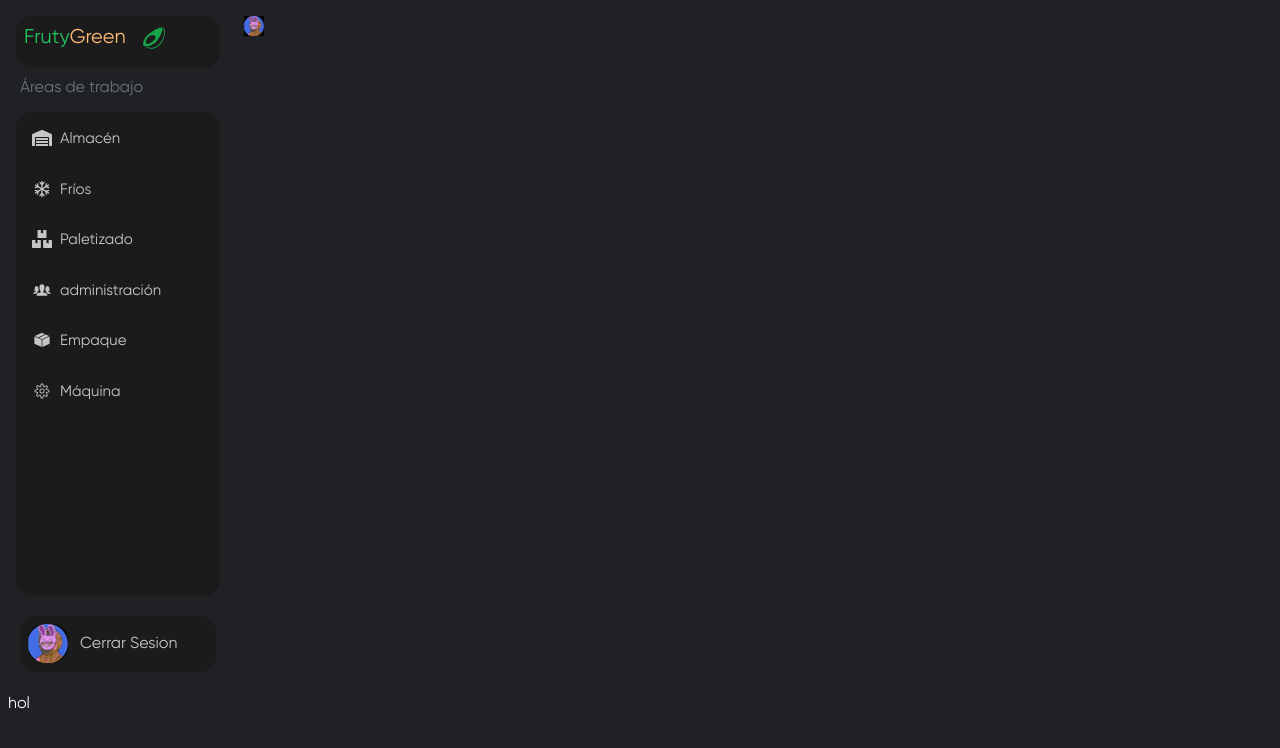
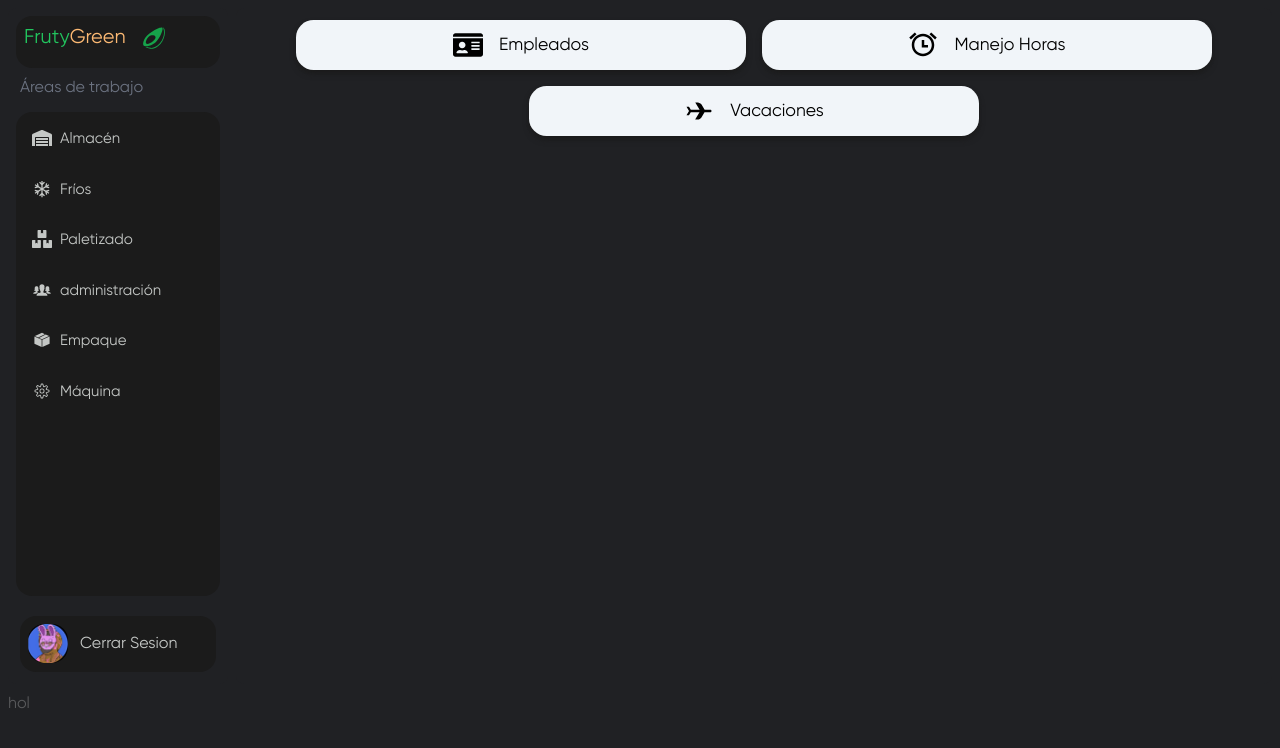
Before and after one commit to DiegoNar-1970/Inventory-Proyect, a React (Vite) app in the folder FrontEnd/inventory/: page /enpaque in a window 1280 px wide. Before the commit this address led to /home. Shown: the top 748 px of the page. Built offline with nearby package versions, Linux system fonts and the light colour scheme.

Commit message:
add modal

```diff
--- a/FrontEnd/inventory/src/App.css
+++ b/FrontEnd/inventory/src/App.css
@@ -7,7 +7,7 @@
     grid-template-rows: 1fr auto;
     background: #202124;
     font-family: 'spotify-regular', -apple-system, system-ui, sans-serif;
-    color: white;
+    color: rgba(255, 255, 255, 0.253);
 }
 td,th{
     padding: 9px;
--- a/FrontEnd/inventory/src/App.jsx
+++ b/FrontEnd/inventory/src/App.jsx
@@ -4,13 +4,16 @@ import './App.css'
 import Menu  from './components/menu/Menu.jsx'
 import { lazy, Suspense } from 'react'
 
-const Home=lazy(()=>import("./components/home/Home.jsx"))
-const Employee=lazy(()=>import("./components/employee/Employee.jsx"))
-const Almacen=lazy(()=>import("./components/almacen/Almacen.jsx"))
+const Paletizado=lazy(()=>import('./components/areas/Paletizado.jsx'));
+const Home=lazy(()=>import("./components/home/Home.jsx"));
+const Employee=lazy(()=>import("./components/employee/Employee.jsx"));
+const Almacen=lazy(()=>import("./components/areas/Almacen.jsx"));
+const Frios=lazy(()=>import("./components/areas/Frios.jsx"));
+const Empaque=lazy(()=>import("./components/areas/Empaque.jsx"))
+const Maquina=lazy(()=>import("./components/areas/Maquina.jsx"))
+const Administracion=lazy(()=>import("./components/areas/Administracion.jsx"))
 
 function App() {
-
-
   return (
     <Suspense fallback={'reljax'}>
     <div id="app" className=' h-screen p-2 gap-2'>
@@ -21,6 +24,11 @@ function App() {
         <Routes>
           <Route path='/home' element={<Home/>}/>
           <Route path='/almacen' element={<Almacen/>}/>
+          <Route path='/paletizado' element={<Paletizado/>}/>
+          <Route path='/maquina' element={<Maquina/>}/>
+          <Route path='/frios' element={<Frios/>}/>
+          <Route path='/enpaque' element={<Empaque/>}/>
+          <Route path='/admin' element={<Administracion/>}/>
           <Route path='/employee/:area' element={<Employee/>}/>
           <Route path='/*' element={<Navigate to='/home'/>}/>
         </Routes>
--- a/FrontEnd/inventory/src/components/almacen/Almacen.jsx
+++ /dev/null
@@ -1,14 +0,0 @@
-
-import { FaIdCard } from "react-icons/fa";
-import LinkParam from "../smallComponents/LinkParam";
-
-const Almacen = () => {
-  return (
-    <div className="flex flex-wrap flex-1 justify-center gap-4 p-1 ">
-      <LinkParam icon={FaIdCard} url={'employee'} area={'almacen'} linkName={"Empleados"}/>
-      <LinkParam icon={FaIdCard} url={'employee'} area={'almacen'} linkName={'Manejo Horas'}/>
-      <LinkParam icon={FaIdCard} url={'employee'} area={'almacen'} linkName={'Vacaciones'}/>
-    </div>
-  )
-}
-export default Almacen;
--- /dev/null
+++ b/FrontEnd/inventory/src/components/areas/Administracion.jsx
@@ -0,0 +1,16 @@
+
+import { FaIdCard } from "react-icons/fa";
+import LinkParam from '../smallComponents/LinkParam'
+import { CgAlarm } from "react-icons/cg";
+import { CgAirplane } from "react-icons/cg";
+const Administracion = () => {
+  return (
+    <div className="flex flex-wrap flex-1 justify-center gap-4 p-1">
+      <LinkParam icon={FaIdCard} url={'employee'} area={'admin'} linkName={"Empleados"}/>
+      <LinkParam icon={CgAlarm} url={'horas'} area={'admin'} linkName={'Manejo Horas'}/>
+      <LinkParam icon={CgAirplane} url={'vacaciones'} area={'admin'} linkName={'Vacaciones'}/>
+    </div>
+  )
+}
+
+export default Administracion
--- /dev/null
+++ b/FrontEnd/inventory/src/components/areas/Almacen.jsx
@@ -0,0 +1,18 @@
+
+
+import { FaIdCard } from "react-icons/fa";
+import LinkParam from '../smallComponents/LinkParam'
+import { CgAlarm } from "react-icons/cg";
+import { CgAirplane } from "react-icons/cg";
+
+
+const Almacen = () => {
+  return (
+    <div className="flex flex-wrap flex-1 justify-center gap-4 p-1">
+      <LinkParam icon={FaIdCard} url={'employee'} area={'almacen'} linkName={"Empleados"}/>
+      <LinkParam icon={CgAlarm} url={'employee'} area={'almacen'} linkName={'Manejo Horas'}/>
+      <LinkParam icon={CgAirplane} url={'employee'} area={'almacen'} linkName={'Vacaciones'}/>
+    </div>
+  )
+}
+export default Almacen;
--- /dev/null
+++ b/FrontEnd/inventory/src/components/areas/Empaque.jsx
@@ -0,0 +1,16 @@
+import { FaIdCard } from "react-icons/fa";
+import LinkParam from '../smallComponents/LinkParam'
+import { CgAlarm } from "react-icons/cg";
+import { CgAirplane } from "react-icons/cg";
+
+const Empaque = () => {
+  return (
+    <div className="flex flex-wrap flex-1 justify-center gap-4 p-1">
+      <LinkParam icon={FaIdCard} url={'employee'} area={'empaque'} linkName={"Empleados"}/>
+      <LinkParam icon={CgAlarm} url={'horas'} area={'empaque'} linkName={'Manejo Horas'}/>
+      <LinkParam icon={CgAirplane} url={'vacaciones'} area={'empaque'} linkName={'Vacaciones'}/>
+    </div>
+  )
+}
+
+export default Empaque
--- /dev/null
+++ b/FrontEnd/inventory/src/components/areas/Frios.jsx
@@ -0,0 +1,16 @@
+import { FaIdCard } from "react-icons/fa";
+import LinkParam from '../smallComponents/LinkParam'
+import { CgAlarm } from "react-icons/cg";
+import { CgAirplane } from "react-icons/cg";
+
+const Frios = () => {
+  return (
+    <div className="flex flex-wrap flex-1 justify-center gap-4 p-1">
+      <LinkParam icon={FaIdCard} url={'employee'} area={'frios'} linkName={"Empleados"}/>
+      <LinkParam icon={CgAlarm} url={'horas'} area={'frios'} linkName={'Manejo Horas'}/>
+      <LinkParam icon={CgAirplane} url={'vacaciones'} area={'frios'} linkName={'Vacaciones'}/>
+    </div>
+  )
+}
+
+export default Frios
--- /dev/null
+++ b/FrontEnd/inventory/src/components/areas/Maquina.jsx
@@ -0,0 +1,17 @@
+
+import { FaIdCard } from "react-icons/fa";
+import LinkParam from '../smallComponents/LinkParam'
+import { CgAlarm } from "react-icons/cg";
+import { CgAirplane } from "react-icons/cg";
+
+const Maquina = () => {
+  return (
+    <div className="flex flex-wrap flex-1 justify-center gap-4 p-1">
+    <LinkParam icon={FaIdCard} url={'employee'} area={'maquina'} linkName={"Empleados"}/>
+    <LinkParam icon={CgAlarm} url={'horas'} area={'maquina'} linkName={'Manejo Horas'}/>
+    <LinkParam icon={CgAirplane} url={'vacaciones'} area={'maquina'} linkName={'Vacaciones'}/>
+  </div>
+  )
+}
+
+export default Maquina
--- /dev/null
+++ b/FrontEnd/inventory/src/components/areas/Paletizado.jsx
@@ -0,0 +1,18 @@
+
+
+import { FaIdCard } from "react-icons/fa";
+import LinkParam from '../smallComponents/LinkParam'
+import { CgAlarm } from "react-icons/cg";
+import { CgAirplane } from "react-icons/cg";
+
+const Paletizado = () => {
+  return (
+    <div className="flex flex-wrap flex-1 justify-center gap-4 p-1">
+      <LinkParam icon={FaIdCard} url={'employee'} area={'paletizado'} linkName={"Empleados"}/>
+      <LinkParam icon={CgAlarm} url={'horas'} area={'paletizado'} linkName={'Manejo Horas'}/>
+      <LinkParam icon={CgAirplane} url={'vacaciones'} area={'paletizado'} linkName={'Vacaciones'}/>
+    </div>
+  )
+}
+
+export default Paletizado
--- a/FrontEnd/inventory/src/components/employee/Employee.jsx
+++ b/FrontEnd/inventory/src/components/employee/Employee.jsx
@@ -4,7 +4,6 @@
 import Table from "../smallComponents/Table.jsx";
 import Search from "../smallComponents/Search.jsx";
 import { useParams } from "react-router-dom";
-import { Suspense, } from "react";
 import  {fetchData} from '../helpers/fetchData.js'
 
 
--- a/FrontEnd/inventory/src/components/menu/Menu.jsx
+++ b/FrontEnd/inventory/src/components/menu/Menu.jsx
@@ -23,11 +23,11 @@ import Links from '../menu/Links.jsx'
           <nav className='flex-1 mt-2 bg-fondo-menu  rounded-[1em] p-2 text-text-menu '>
             <ul className='flex flex-col p-1 gap-5'>
               <Links icon={FaWarehouse} href={"almacen"} area={"Almacén"}></Links>
-              <Links icon={LiaSnowflakeSolid} href={"employee"} area={"Fríos"}></Links>
-              <Links icon={FaBoxes} href={"employee"} area={"Paletizado"}></Links>
-              <Links icon={IoIosPeople} href={"employee"} area={"administración"}></Links>
-              <Links icon={GiCardboardBoxClosed} href={"employee"} area={"Empaque"}></Links>
-              <Links icon={CiSettings} href={"employee"} area={"Máquina"}></Links>
+              <Links icon={LiaSnowflakeSolid} href={"frios"} area={"Fríos"}></Links>
+              <Links icon={FaBoxes} href={"paletizado"} area={"Paletizado"}></Links>
+              <Links icon={IoIosPeople} href={"admin"} area={"administración"}></Links>
+              <Links icon={GiCardboardBoxClosed} href={"empaque"} area={"Empaque"}></Links>
+              <Links icon={CiSettings} href={"maquina"} area={"Máquina"}></Links>
             </ul>
           </nav>
 
--- a/FrontEnd/inventory/src/components/smallComponents/Table.jsx
+++ b/FrontEnd/inventory/src/components/smallComponents/Table.jsx
@@ -1,7 +1,10 @@
 
+import { useState } from 'react'
 import img from '../../media/img/img.png'
 
-const Table = ({data}) => {
+
+  const Table = ({data}) => {
+  const [see,setSee]=useState(false);
   return (
     <>
          <h1 className=" ml-1 text-[17px] text-gray-500">Personal</h1>
@@ -12,7 +15,6 @@ const Table = ({data}) => {
                 <th className="border-b-[1px] border-gray-500">apellido</th>
                 <th className="border-b-[1px] border-gray-500">Cedula</th>
                 <th className="border-b-[1px] border-gray-500">area</th>
-                <th className="border-b-[1px] border-gray-500">Estado</th>
                 <th className="border-b-[1px] border-gray-500">Acciones</th>
               </tr>
             </thead>
@@ -28,15 +30,24 @@ const Table = ({data}) => {
                      <td className="text-gray-500">{item.lastName}</td>
                     <td >{item.cc}</td>
                      <td className="text-gray-500">{item.email}</td>
-                    <td>💚activo 🖤</td>
                     <td>
-                      <button className="bg-green-500 text-white rounded-[1em] p-[2px]">Actualizar</button>
+                      <button onClick={()=>setSee(!see)} className="ml-[5px] bg-green-500 text-white rounded-[1em] p-[4px]">Actualizar</button>
+                      <button className=" bg-[#ff969601] border-[1px] border-[#952c2c98] text-[#952c2c98] hover:text-white
+                       hover:bg-[#952c2c98] ml-[5px] rounded-[1em] p-[4px]">Eliminar</button>
+                      <button className="ml-[5px] bg-green-500 text-white rounded-[1em] p-[4px]">Registrar Hora</button>
                     </td>
                 </tr>
               ))}
-
             </tbody>
           </table>
+          {see && (
+           <div className="fixed top-0 left-0 h-screen w-screen bg-[#ffffff41] z-10 flex items-center justify-start ">
+            <div className="bg-white p-4 rounded-lg ">
+             <p>Hola, we</p>
+             <button onClick={()=>setSee(!see)} className="mt-2 bg-red-500 text-white p-2 rounded">Cerrar</button>
+            </div>
+           </div>
+      )}
     </>
   )
 }
```
